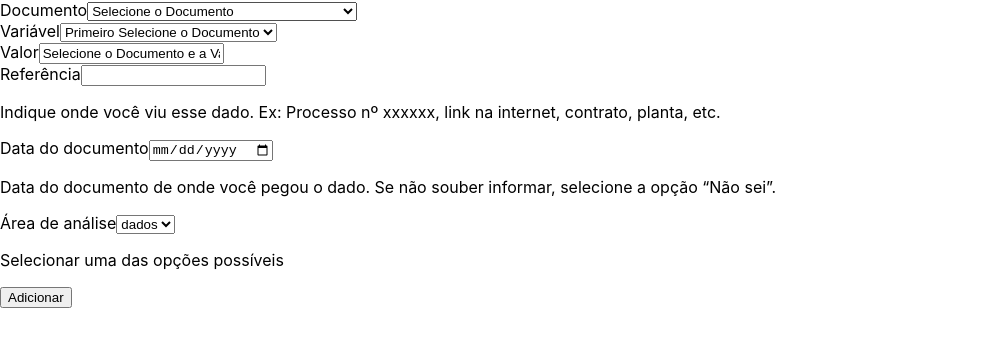
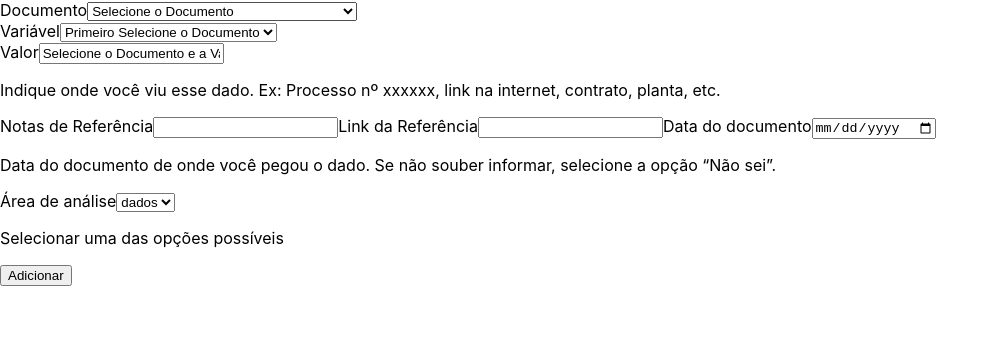
Before and after one commit to marialigiaunifesp/prototipo_radar_urbanistico_FE, a React (Create React App) app: page / in a window 1280 px wide. Shown: the top 346 px of the page, without its empty margins (0-999 px from the left). Built offline with nearby package versions, Linux system fonts and the light colour scheme.

Commit message:
"Config Editor e Eslint arquivos" On branch bug_fix/input_notes  Changes to be committed: 	new file:   .eslintrc.json 	modified:   package-lock.json 	modified:   package.json 	modified:   src/App.js 	modified:   src/componentes/Formulario/index.js

```diff
--- a/src/App.js
+++ b/src/App.js
@@ -1,12 +1,11 @@
 
 import "./App.css";
+import React from 'react';
 import Formulario from "./componentes/Formulario";
 
 function App() {
   return (
-    <div>
-      <Formulario></Formulario>
-    </div>
+    <Formulario />
   );
 }
 
--- a/src/componentes/Formulario/index.js
+++ b/src/componentes/Formulario/index.js
@@ -1,11 +1,16 @@
+/* eslint-disable import/no-extraneous-dependencies */
+/* eslint-disable no-shadow */
+/* eslint-disable jsx-a11y/label-has-associated-control */
 import React, { useState } from "react";
+import axios from 'axios';
 
-const Formulario = () => {
+function Formulario() {
   const [documentoSelecionado, setDocumentoSelecionado] = useState("");
   const [variavelSelecionada, setVariavelSelecionada] = useState("");
   const [inputValues, setInputValues] = useState([]);
   const [inputValue, setInputValue] = useState("");
   const [referencia, setReferencia] = useState("");
+  const [referenciaNotes, setReferenciaNotes] = useState("");
   const [dataDocumento, setDataDocumento] = useState("");
   const [areaAnalise, setAreaAnalise] = useState("");
 
@@ -97,7 +102,7 @@ const Formulario = () => {
       },
     },
     vistoria: {
-      label: "Vistória",
+      label: "Vistoria",
       options: {
         energiaEletricaDomiciliar: "Energia elétrica domiciliar",
         abastecimentoAgua: "Abastecimento de água",
@@ -188,12 +193,14 @@ const Formulario = () => {
           documento: documentoSelecionado,
           variavel: variavelSelecionada,
           valor: inputValue,
-          referencia: referencia,
-          dataDocumento: dataDocumento,
-          areaAnalise: areaAnalise,
+          referencia,
+          referenciaNotes,
+          dataDocumento,
+          areaAnalise,
         },
       ]);
       setReferencia("");
+      setReferenciaNotes("");
       setDataDocumento("");
       setAreaAnalise("");
       setDocumentoSelecionado("");
@@ -205,14 +212,43 @@ const Formulario = () => {
   const handleSubmit = (event) => {
     event.preventDefault();
     if (inputValues.length > 0) {
-      console.log(inputValues);
       // aqui enviar os valores do formulário para o servidor
+      const jsonList = inputValues.map(
+        ({
+          documento,
+          variavel,
+          valor,
+          areaAnalise,
+          dataDocumento,
+          referencia,
+        }) => ({
+          "documento": variaveis[documento].label,
+          "variavel": variaveis[documento].options[variavel],
+          "valor": valor,
+          "areaAnalise": areaAnalise,
+          "dataDocumento": dataDocumento,
+          "referenciaNotes": referenciaNotes,
+          "referencia": referencia,
+        })
+      );
+
+    console.log(jsonList)
+
+    axios.post('URL_DA_SUA_API', jsonList)
+    .then(response => {
+      console.log('Dados enviados com sucesso:', response.data);
+    })
+    .catch(error => {
+      console.error('Erro ao enviar os dados:', error);
+    });
+
     }
   };
 
   const handleDocumentoChange = (event) => {
     setDocumentoSelecionado(event.target.value);
     setReferencia("");
+    setReferenciaNotes("");
     setDataDocumento("");
     setAreaAnalise("");
     setVariavelSelecionada("");
@@ -233,10 +269,15 @@ const Formulario = () => {
     setReferencia(event.target.value);
   };
 
+  const handleReferenciaNotes = (event) => {
+    setReferenciaNotes(event.target.value);
+  };
+
   const handleDataDocumento = (event) => {
     setDataDocumento(event.target.value);
   };
 
+  // eslint-disable-next-line no-unused-vars
   const handleAreaAnalise = (event) => {
     setAreaAnalise(event.target.value);
   };
@@ -286,8 +327,8 @@ const Formulario = () => {
         {(variavelSelecionada && (
           <div>
             <label htmlFor={variavelSelecionada}>
-              {`Valor ` +
-                variaveis[documentoSelecionado].options[variavelSelecionada]}
+              {`Valor ${
+                variaveis[documentoSelecionado].options[variavelSelecionada]}`}
             </label>
             <input
               id={variavelSelecionada}
@@ -298,22 +339,28 @@ const Formulario = () => {
           </div>
         )) || (
           <div>
-            <label>{`Valor`}</label>
-            <input value={"Selecione o Documento e a Variável"} />
+            <label>Valor</label>
+            <input value="Selecione o Documento e a Variável" />
           </div>
         )}
 
         <div>
-          <label htmlFor="referencia">Referência</label>
+          <p>
+            Indique onde você viu esse dado. Ex: Processo nº xxxxxx, link na
+            internet, contrato, planta, etc.
+          </p>
+          <label htmlFor="referenciaNotes">Notas de Referência</label>
+          <input
+            id={referenciaNotes}
+            value={referenciaNotes}
+            onChange={handleReferenciaNotes}
+          />
+          <label htmlFor="referencia">Link da Referência</label>
           <input
             id={referencia}
             value={referencia}
             onChange={handleReferencia}
           />
-          <p>
-            Indique onde você viu esse dado. Ex: Processo nº xxxxxx, link na
-            internet, contrato, planta, etc.
-          </p>
           <label htmlFor="dataDocumento">Data do documento</label>
           <input
             id={dataDocumento}
@@ -349,6 +396,7 @@ const Formulario = () => {
             areaAnalise,
             dataDocumento,
             referencia,
+            referenciaNotes,
           }) => (
             <li>
               <p>Documento: {variaveis[documento].label}</p>
@@ -356,13 +404,14 @@ const Formulario = () => {
               <p>Valor: {valor}</p>
               <p>Area Analise: {areaAnalise}</p>
               <p>Data Documento: {dataDocumento}</p>
-              <p>Referencia: {referencia}</p>
+              <p>Referência: {referenciaNotes}</p>
+              <p>Link Ref.: {referencia}</p>
             </li>
           )
         )}
       </ul>
     </div>
   );
-};
+}
 
 export default Formulario;
```
Also changed, not shown: package.json (+11 -0 lines), .eslintrc.json (added), 1 other file (tests, documents, lock files or other folders).
